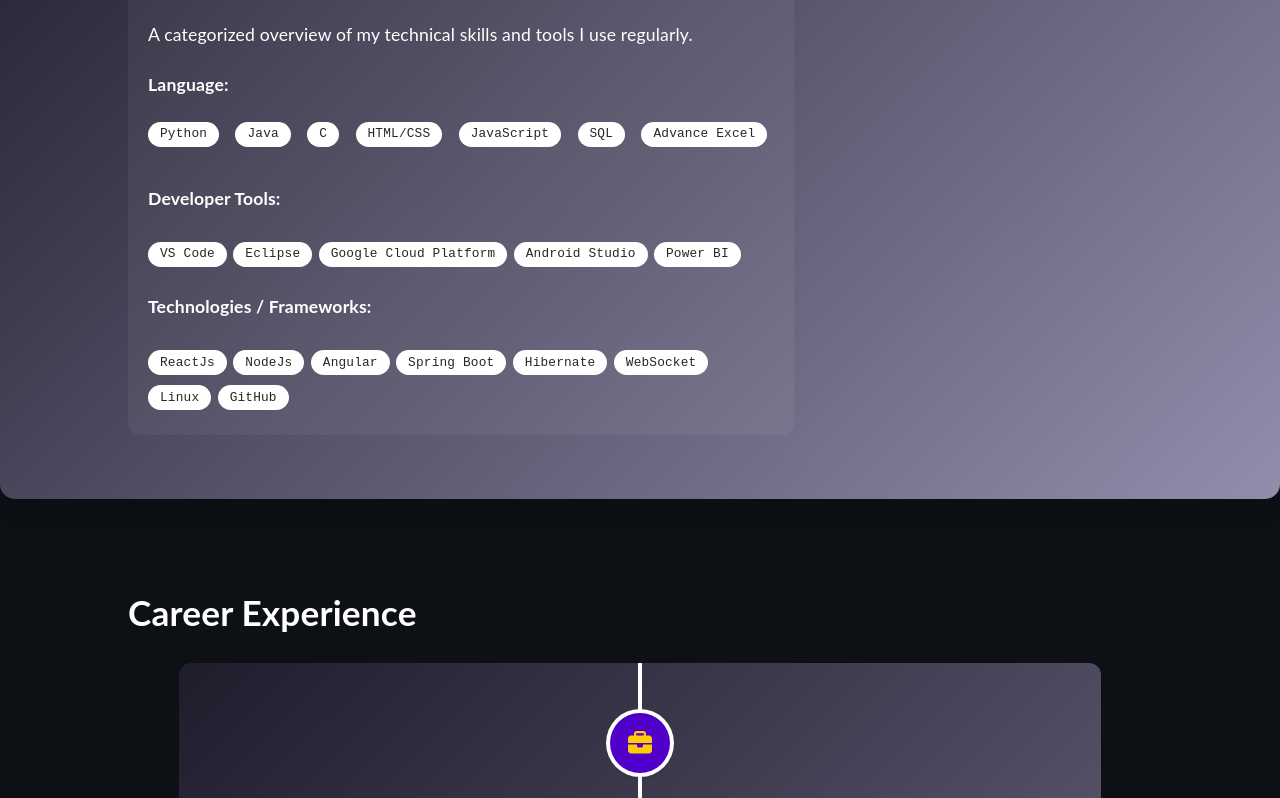
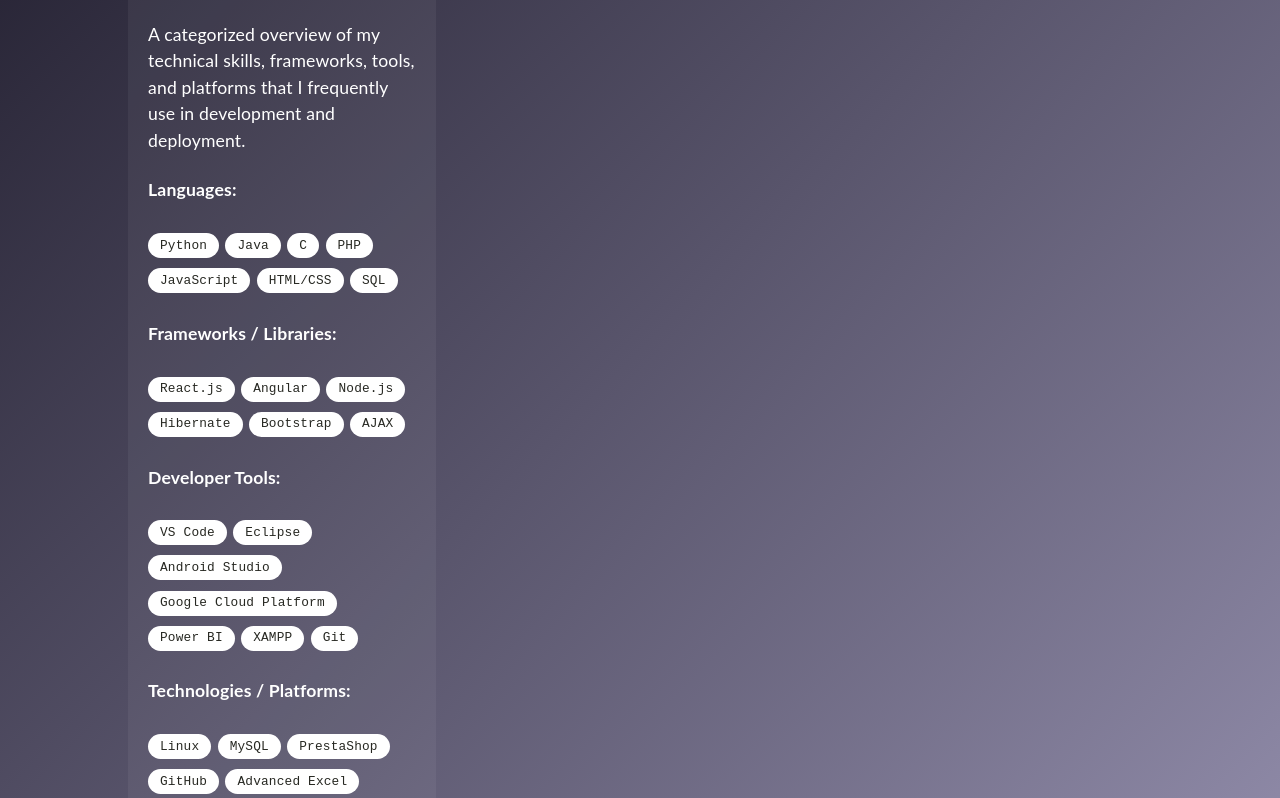
Before and after one commit to Anurag078/Portfolio, a React (Create React App) app: page / in a window 1280 px wide. Shown: the part 1062-1860 px from the top of the page. Built offline with nearby package versions, Linux system fonts and the light colour scheme.

Commit message:
Refactor Expertise component for improved skills categorization
Updated the Expertise component to include a new structure for skills, enhancing the categorization of languages, frameworks, developer tools, and technologies.

```diff
--- a/src/components/Expertise.tsx
+++ b/src/components/Expertise.tsx
@@ -1,17 +1,43 @@
 import React from "react";
-import Chip from '@mui/material/Chip';
-import '../assets/styles/Expertise.scss';
+import Chip from "@mui/material/Chip";
+import "../assets/styles/Expertise.scss";
 
 const languages = [
-  "Python", "Java", "C", "HTML/CSS", "JavaScript", "SQL", "Advance Excel"
+  "Python",
+  "Java",
+  "C",
+  "PHP",
+  "JavaScript",
+  "HTML/CSS",
+  "SQL"
+];
+
+const frameworks = [
+  "React.js",
+  "Angular",
+  "Node.js",
+  "Hibernate",
+  "Bootstrap",
+  "AJAX"
 ];
 
 const devTools = [
-  "VS Code", "Eclipse", "Google Cloud Platform", "Android Studio", "Power BI"
+  "VS Code",
+  "Eclipse",
+  "Android Studio",
+  "Google Cloud Platform",
+  "Power BI",
+  "XAMPP",
+  "Git"
 ];
 
-const techFrameworks = [
-  "ReactJs", "NodeJs", "Angular", "Spring Boot", "Hibernate", "WebSocket", "Linux", "GitHub"
+const technologies = [
+  "Linux",
+  "MySQL",
+  "PrestaShop",
+  "GitHub",
+  "Advanced Excel",
+  "RESTful APIs"
 ];
 
 function Expertise() {
@@ -22,29 +48,36 @@
         <div className="skills-grid">
           <div className="skill">
             <h3>Skills Summary</h3>
-            <p>A categorized overview of my technical skills and tools I use regularly.</p>
+            <p>
+              A categorized overview of my technical skills, frameworks, tools, and platforms that I
+              frequently use in development and deployment.
+            </p>
 
-
-            <h4 className="section-heading">Language:</h4>
-            <div className="flex-chips languages-row">
+            <h4 className="section-heading">Languages:</h4>
+            <div className="flex-chips">
               {languages.map((label, index) => (
-                <Chip key={index} className='chip' label={label} />
+                <Chip key={index} className="chip" label={label} />
               ))}
             </div>
 
+            <h4 className="section-heading">Frameworks / Libraries:</h4>
+            <div className="flex-chips">
+              {frameworks.map((label, index) => (
+                <Chip key={index} className="chip" label={label} />
+              ))}
+            </div>
 
             <h4 className="section-heading">Developer Tools:</h4>
             <div className="flex-chips">
               {devTools.map((label, index) => (
-                <Chip key={index} className='chip' label={label} />
+                <Chip key={index} className="chip" label={label} />
               ))}
             </div>
 
-
-            <h4 className="section-heading">Technologies / Frameworks:</h4>
+            <h4 className="section-heading">Technologies / Platforms:</h4>
             <div className="flex-chips">
-              {techFrameworks.map((label, index) => (
-                <Chip key={index} className='chip' label={label} />
+              {technologies.map((label, index) => (
+                <Chip key={index} className="chip" label={label} />
               ))}
             </div>
           </div>
```
